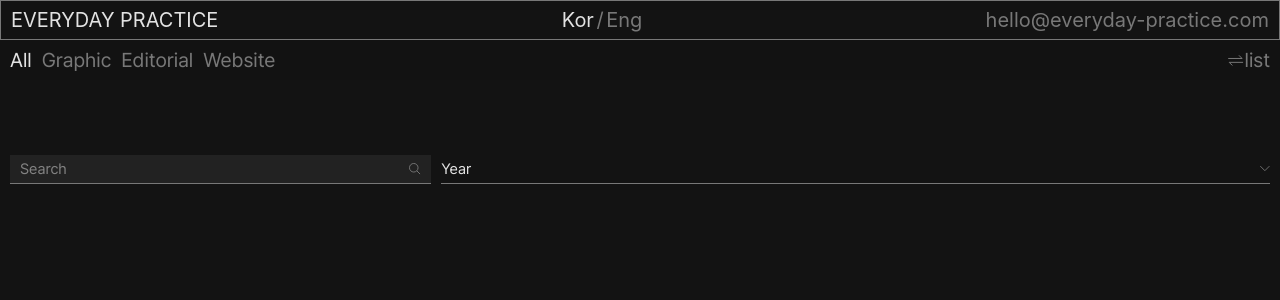
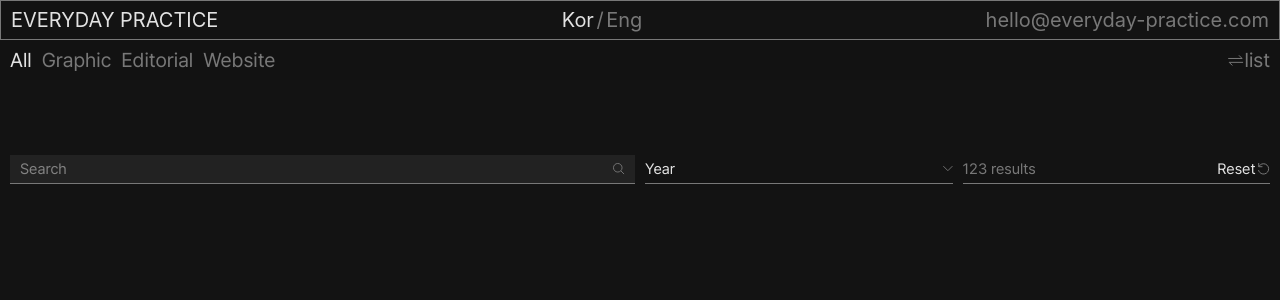
Before and after one commit to seoeongeueun/helloep, a React (Vite) app: page / in a window 1280 px wide. Shown: the top 300 px of the page. Built offline with nearby package versions, Linux system fonts and the light colour scheme; a web font is replaced by a local one.

Commit message:
style: adds shared search results component

```diff
--- /dev/null
+++ b/src/ui/Results.tsx
@@ -0,0 +1,21 @@
+//TODO: 실제 검색 결과 수 연동 필요
+export function Results() {
+  return (
+    <div className="flex flex-row items-center justify-between w-full border-b border-b-gray py-1">
+      <span className="text-gray">123 results</span>
+      <button
+        type="button"
+        aria-label="검색 결과 초기화"
+        className="flex flex-row items-center !text-white hover:text-gray!"
+      >
+        Reset
+        <img
+          src="/icons/icon_reset.svg"
+          alt="초기화"
+          aria-hidden="true"
+          className="ml-1"
+        />
+      </button>
+    </div>
+  );
+}
--- a/src/ui/SearchBar.tsx
+++ b/src/ui/SearchBar.tsx
@@ -1,4 +1,4 @@
-import { Dropdown } from "./Dropdown";
+import { Dropdown, Results } from "./index";
 export function SearchBar() {
   return (
     <section className="relative top-30 flex flex-row justify-between gap-4 px-margin">
@@ -25,7 +25,10 @@ export function SearchBar() {
           />
         </button>
       </form>
-      <Dropdown />
+      <div className="flex flex-row w-1/2 gap-4 ">
+        <Dropdown />
+        <Results />
+      </div>
     </section>
   );
 }
--- a/src/ui/index.ts
+++ b/src/ui/index.ts
@@ -2,3 +2,4 @@ export { Header } from "./Header";
 export { Filters } from "./Filters";
 export { SearchBar } from "./SearchBar";
 export { Dropdown } from "./Dropdown";
+export { Results } from "./Results";
```
Also changed, not shown: public/icons/icon_reset.svg (added).
